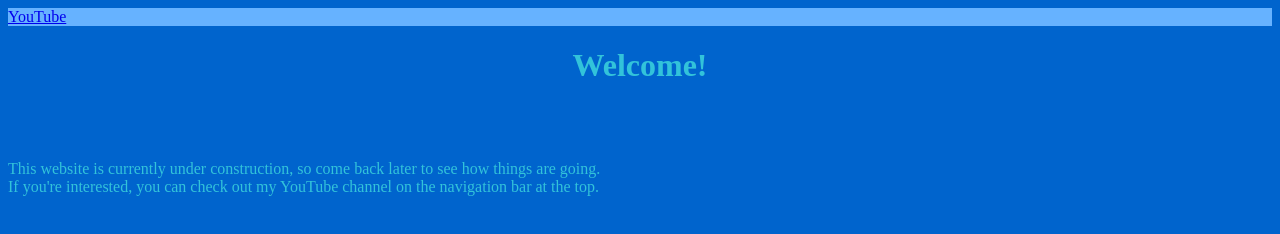
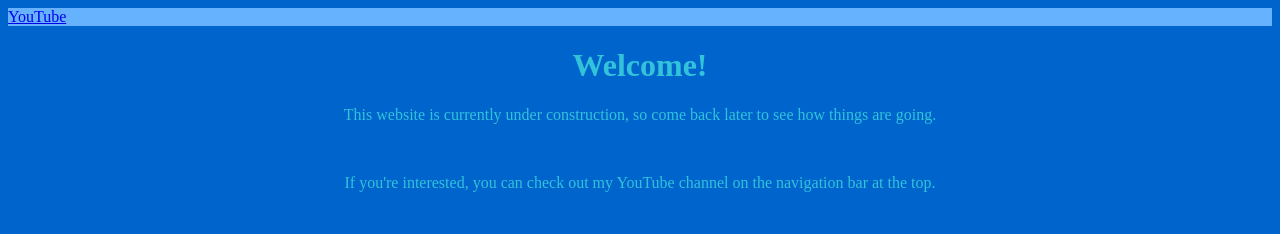
Before and after one commit to mattcrossing/mattcrossing.github.io, a plain HTML site: page index.html in a window 1280 px wide. Drawn offline with Linux system fonts and the light colour scheme.

Commit message:
Update index.html

```diff
--- a/index.html
+++ b/index.html
@@ -10,16 +10,13 @@
 
         <body>
             <h1 id="title-heading" > Welcome! </h1>
+            <p id="under-construction" > This website is currently under construction, so come back later to see how things are going.</p>
             <br>
-            <br>
-            <br>
-            <p1 id="under-construction" > This website is currently under construction, so come back later to see how things are going.</p1>
-            <br>
-            <p1 id="youtube" > If you're interested, you can check out my YouTube channel on the navigation bar at the top. </p1>
+            <p id="youtube" > If you're interested, you can check out my YouTube channel on the navigation bar at the top. </p>
         </body>
 
         <style>
-            p1 {
+            p {
                 text-align: center;
                 color: rgb(50, 195, 218);
             }
```
